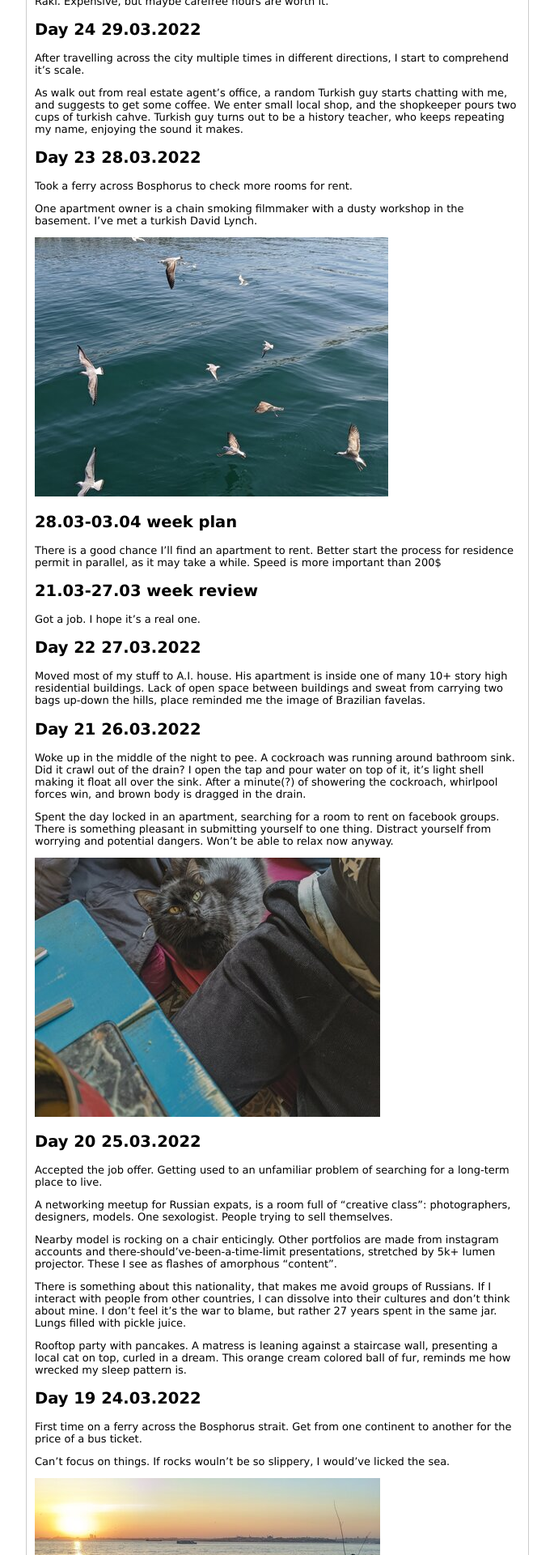
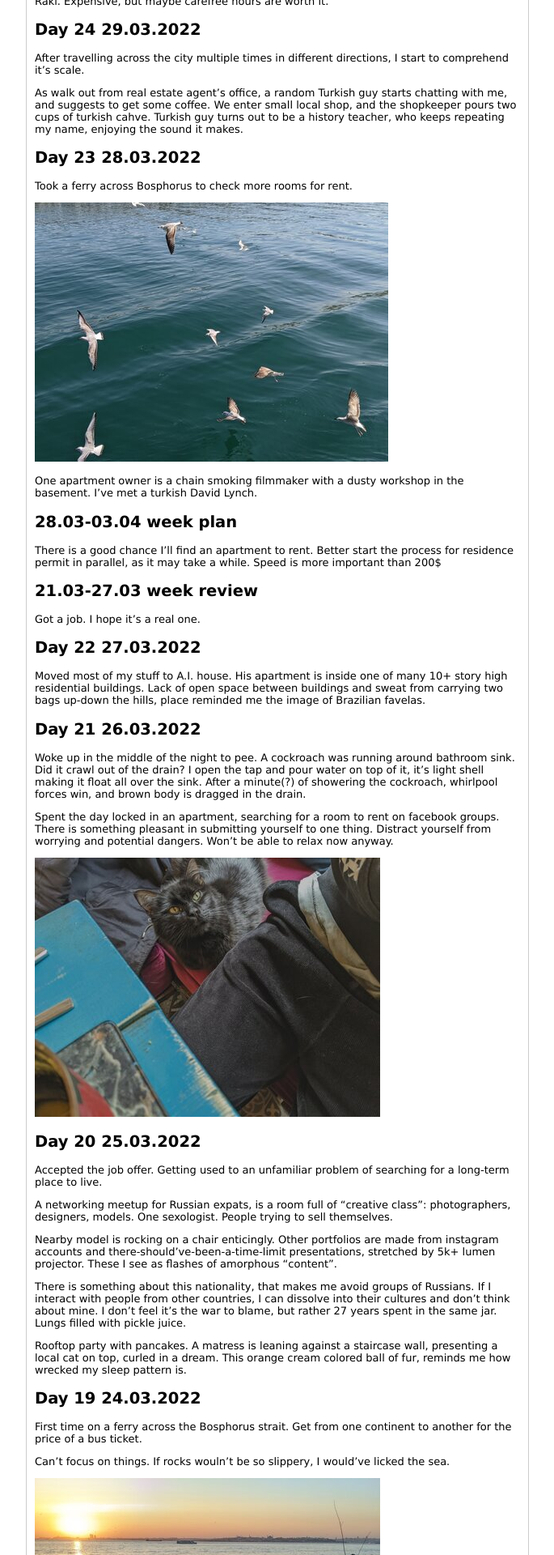
Before and after one commit to saint-angels/saint-angels.github.io, a Jekyll site: the page built from _essays/running_log.md, in a window 1280 px wide. Shown: the part 1757-3677 px from the top of the page at 81% size, without its empty margins (347-1032 px from the left). Built offline with Jekyll 4.4.1, drawn with Linux system fonts in a browser that asks for light colours.

Commit message:
fixes, 12.03 img update

```diff
--- a/_essays/running_log.md
+++ b/_essays/running_log.md
@@ -61,9 +61,9 @@ Turkish guy turns out to be a history teacher, who keeps repeating my name, enjo
 ## Day 23  28.03.2022
 Took a ferry across Bosphorus to check more rooms for rent.
 
+![](/assets/images/running_log/28_03.jpg)
+
 One apartment owner is a chain smoking filmmaker with a dusty workshop in the basement. I've met a turkish David Lynch.
-
-![](/assets/images/running_log/28_03.jpg)
 
 ## 28.03-03.04 week plan
 There is a good chance I'll find an apartment to rent.
@@ -88,6 +88,7 @@ Distract yourself from worrying and potential dangers.
  Won't be able to relax now anyway.
 
 ![](/assets/images/running_log/26_03.jpg)
+
 ## Day 20  25.03.2022
 Accepted the job offer. Getting used to an unfamiliar problem of searching for a long-term place to live.
 
@@ -125,6 +126,8 @@ Progress should feel nice shouldn't it?
 VZ's birthday, Georgian restaurant, no red wine present. Plenty of people are.
 
 ## Day 17  22.03.2022
+![](/assets/images/running_log/22_03.jpg)
+
 Reading "Top N essential C# Interview Questions from Big Evil" for the interivew tomorrow.
 I don't think that can change the outcome, but it makes you feel prepared.
 
@@ -134,8 +137,6 @@ I don't like hurting this particular person so much, that for a minute,for the f
 
 A possibility to stay in a cool place for the next week has fallen through.
 Can wait a couple days for 2 interview results until I make any moves.
-
-![](/assets/images/running_log/22_03.jpg)
 
 ## Day 16  21.03.2022
 A queue of people are shuffling around in front of the bank doors.
@@ -180,10 +181,10 @@ They were rich and powerful. They were afraid to be forgotten, and spent riches
 Now they are dust, and soon the memory will be dust as well.
 Just like me, or anyone else.
 
+![](/assets/images/running_log/19_03.jpg)
+
 During this 2 weeks, meeting new people and making friends was easier than ever.
 English language persona is well suited for that
-
-![](/assets/images/running_log/19_03.jpg)
 
 ## Day 13  18.03.2022
 Met a friend DV from Saint-Petersburg, on a random Istanbul alley. This city is the world, in some ways.
@@ -232,6 +233,8 @@ it's still snowing, a few strangers, engaged in snowball fights, have thrown sno
 Our neighborhood has a lot of kids riding the slopes on plastic bags. That looks so joyous, that I join them, go too fast, fumble, crash into a sidewalk stairs and roll on the slope, hitting a few bones painfully enough, to start using smaller slopes.
 I don't remember seeing whole neighborhoods participating in such snow galore. A christmas spirit.
 
+![](/assets/images/running_log/12_03.jpg)
+
 ## Day 6.  11.03.2022
 Visited a party for russian expats.
 They felt like foreigners who just happen to speak the same language.
@@ -248,9 +251,9 @@ After figuring out how to say "1 coffee" in turkish, I was eager to whisper thes
 Lord knows the reasons for this, but my words were interpreted as a wish for a cup of metallic-tasting instant "nescafe".
 How a country, which cares deeply about this particular beverage, can do that to a human being is beyond me.
 
+![](/assets/images/running_log/10_03.jpg)
+
 Apartment is a two story aparment, standing on a tight slope.
 Second floor is not level and has enough space inside to host a population of mice. Regarding their survival in the city of cats, my bet is that abundant cat food, scattered around the streets is also edible by other species.
 
 A comfy place all in all, even without a mother figure, who wouldn't leave slices of avocado alone to decompose without a proper burial.
-
-![](/assets/images/running_log/10_03.jpg)
```
Also changed, not shown: assets/images/running_log/12_03.jpg (added).
